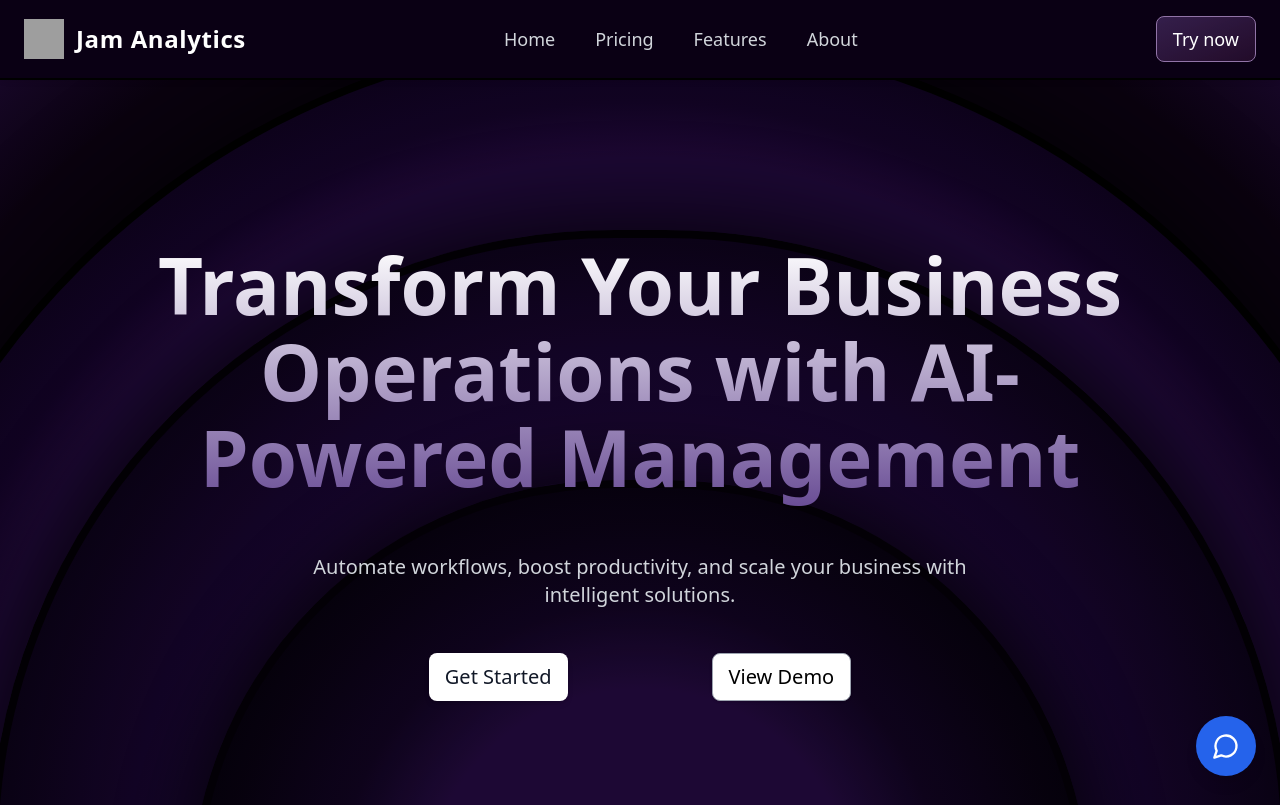
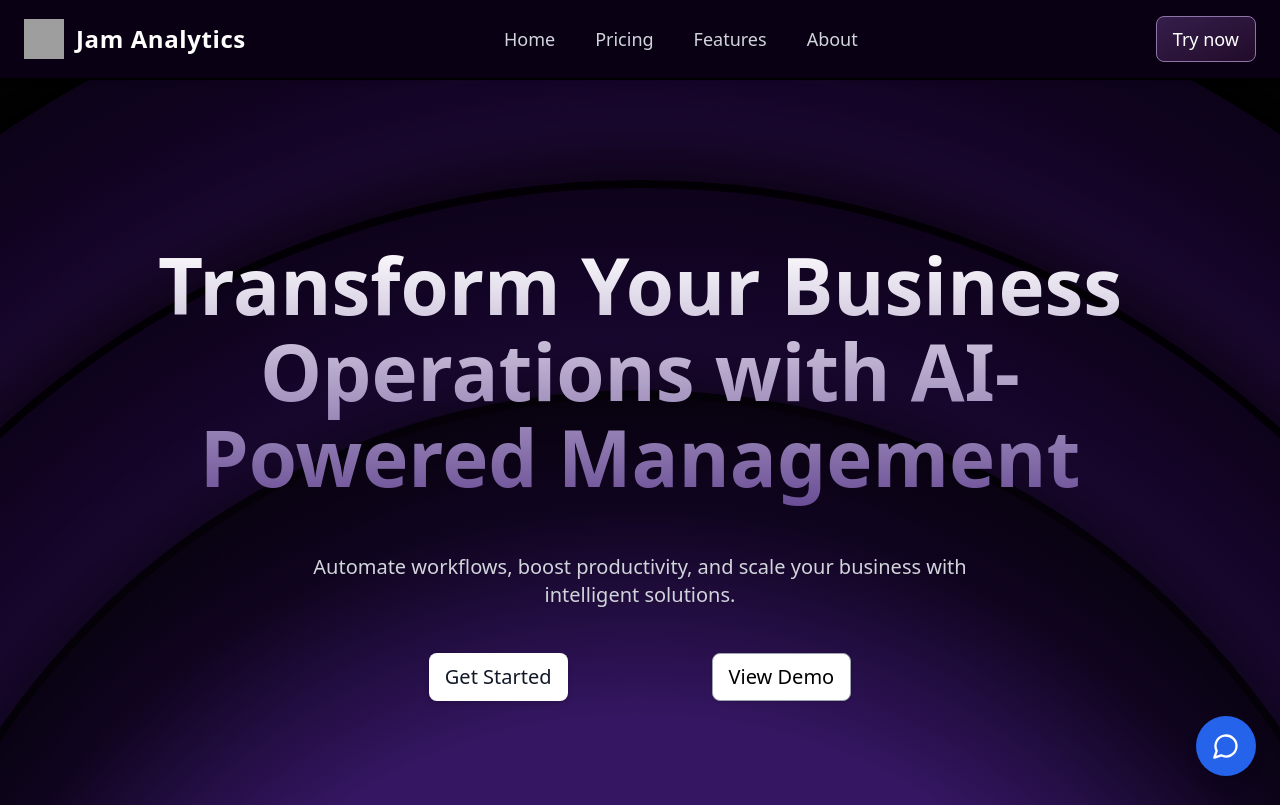
Before and after one commit to joharisahil/jam-analytics-main, a React (Vite) app: page / in a window 1280 px wide. Shown: the top 805 px of the page. Built offline with nearby package versions, Linux system fonts and the light colour scheme; grey boxes are pictures that could not be loaded.

Commit message:
navdown file modified

```diff
--- a/src/components/NavDown.tsx
+++ b/src/components/NavDown.tsx
@@ -1,11 +1,10 @@
-import React from "react";
 // import { ArrowRight, Play } from "lucide-react";
 
 const NavDown = () => {
   return (
     <div className="min-h-screen bg-[#0a060f] flex items-center justify-center relative overflow-hidden">
       <div
-        className="absolute w-[2800px] h-[2800px] md:w-[3500px] md:h-[3500px] rounded-full bottom-[-1100px] md:bottom-[-900px] opacity-100 border-8 border-black shadow-[0_0_150px_#000000]"
+        className="absolute w-[2800px] h-[2800px] md:w-[3500px] md:h-[3500px] rounded-full bottom-[-1100px] md:bottom-[-900px] opacity-100 border-8"
         style={{
           background:
             "radial-gradient(circle,  #090909 70%, #ffffff 100%, #0A020F 100%)",
@@ -13,16 +12,18 @@ const NavDown = () => {
       ></div>
       {/* Largest Circle  */}
       <div
-        className="absolute w-[2800px] h-[2800px] md:w-[2000px] md:h-[2000px] rounded-full bottom-[-1100px] md:bottom-[-900px] opacity-100 border-8 border-black shadow-[0_0_150px_#000000]"
-        style={{
-          background:
-            "radial-gradient(circle, #0A020F 60%, #1E0935, #ffffff 85%, #A34DE0 20%)",
-        }}
-      ></div>
+  className="absolute w-[2800px] h-[2800px] md:w-[2350px] md:h-[2350px] rounded-full bottom-[-1100px] md:bottom-[-900px] opacity-70 "
+  style={{
+    background:
+           "radial-gradient(circle, #000000 60%, #000000 75%, #361764 85%)"
+  }}
+></div>
+
+
 
       {/* Second Circle  */}
       <div
-        className="absolute w-[2200px] h-[2200px] md:w-[1600px] md:h-[1600px] rounded-full bottom-[-950px] md:bottom-[-750px] opacity-95 border-8 border-black shadow-[0_0_120px_#000000]"
+        className="absolute w-[2200px] h-[2200px] md:w-[2300px] md:h-[2350px] rounded-full bottom-[-950px] md:bottom-[-1400px] opacity-95 border-8 border-black shadow-[0_0_120px_#000000]"
         style={{
           background:
             "radial-gradient(circle, #1E0935 60%, #120424 65%, #000000 90%)",
@@ -31,19 +32,19 @@ const NavDown = () => {
 
       {/* Third Circle */}
       <div
-        className="absolute w-[1600px] h-[1600px] md:w-[1300px] md:h-[1250px] rounded-full bottom-[-800px] md:bottom-[-600px] opacity-90 border-8 border-black shadow-[0_0_100px_#000000]"
+        className="absolute w-[1600px] h-[1600px] md:w-[1900px] md:h-[1950px] rounded-full bottom-[-1250px] md:bottom-[-1250px] opacity-90 border-8 border-black shadow-[0_0_100px_#000000]"
         style={{
           background:
-            "radial-gradient(circle, #1E0935 25%, #120424 57%, #000000 85%)",
+            "radial-gradient(circle, #361764 42%, #120424 65%, #000000 85%)",
         }}
       ></div>
 
       {/* Smallest Circle  */}
       <div
-        className="absolute w-[1400px] h-[1400px] md:w-[900px] md:h-[850px] rounded-full bottom-[-600px] md:bottom-[-450px] opacity-85 border-8 border-black shadow-[0_0_80px_#000000]"
+        className="absolute w-[1400px] h-[1400px] md:w-[1550px] md:h-[1750px] rounded-full bottom-[-800px] md:bottom-[-1260px] opacity-85 border-8 border-black shadow-[0_0_80px_#000000]"
         style={{
           background:
-            "radial-gradient(circle, #1E0935 35%, #0C0318 50%, #000000 80%)",
+            "radial-gradient(circle, #361764 47%, #0C0318 65%, #000000 80%)",
         }}
       ></div>
 
```
